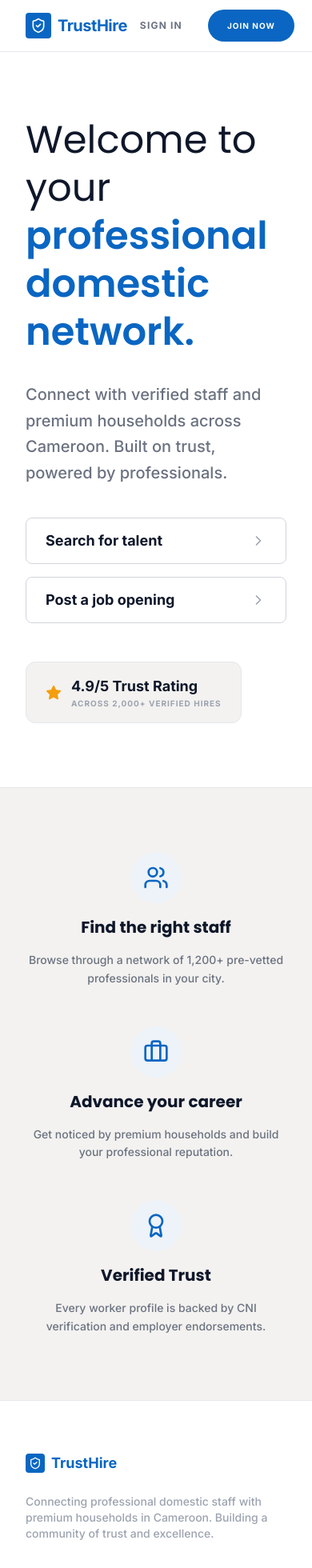
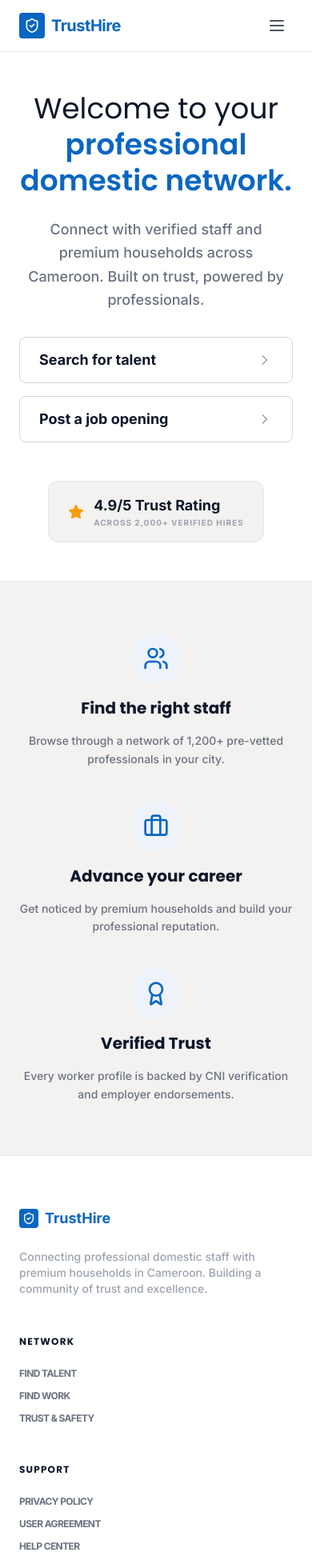
Before and after one commit to VeroneNji/TrustHire, a Next.js app: page / in a window 390 px wide. Shown: the top 1960 px of the page at 80% size. Built offline with nearby package versions, Linux system fonts and the light colour scheme.

Commit message:
Mobile responsiveness: Added hamburger menu to landing page and responsive sidebar drawer to dashboards

```diff
--- a/src/app/dashboard/employer/page.tsx
+++ b/src/app/dashboard/employer/page.tsx
@@ -42,28 +42,28 @@ export default async function EmployerDashboard() {
     <div className="min-h-screen bg-[#F3F2F0]">
       <Sidebar type="employer" activeTab="dashboard" />
 
-      <main className="pl-64">
+      <main className="lg:pl-64 pt-16 lg:pt-0">
         {/* Professional Header */}
-        <header className="bg-white border-b border-gray-200 px-8 py-4 flex items-center justify-between sticky top-0 z-20">
+        <header className="bg-white border-b border-gray-200 px-4 md:px-8 py-4 flex items-center justify-between sticky top-0 z-20">
           <div className="flex items-center gap-4 flex-1 max-w-xl">
-            <div className="relative w-full">
+            <div className="relative w-full ml-12 lg:ml-0">
               <Search className="absolute left-3 top-1/2 -translate-y-1/2 text-gray-400 w-4 h-4" />
               <input
                 className="w-full bg-[#EDF3F8] border-none rounded-md py-2 pl-10 pr-4 text-sm focus:ring-2 focus:ring-[#0A66C2] transition-all"
-                placeholder="Search for workers, skills, or jobs..."
+                placeholder="Search..."
               />
             </div>
           </div>
-          <div className="flex items-center gap-3 ml-8">
+          <div className="flex items-center gap-3 ml-4">
             <Link href="/dashboard/employer/jobs/new">
-              <Button className="bg-[#0A66C2] hover:bg-[#004182] text-white rounded-full px-6 font-bold text-sm">
-                Post a Job
+              <Button className="bg-[#0A66C2] hover:bg-[#004182] text-white rounded-full px-4 md:px-6 font-bold text-[10px] md:text-sm h-9 md:h-10">
+                Post Job
               </Button>
             </Link>
           </div>
         </header>
 
-        <div className="max-w-6xl mx-auto p-8 grid lg:grid-cols-12 gap-6">
+        <div className="max-w-6xl mx-auto p-4 md:p-8 grid lg:grid-cols-12 gap-6">
           {/* Left Column: Stats & Quick Actions */}
           <div className="lg:col-span-3 space-y-6">
             <Card className="border-gray-200 shadow-sm overflow-hidden">
--- a/src/app/dashboard/worker/page.tsx
+++ b/src/app/dashboard/worker/page.tsx
@@ -38,21 +38,21 @@ export default async function WorkerDashboard() {
     <div className="min-h-screen bg-[#F3F2F0]">
       <Sidebar type="worker" activeTab="dashboard" />
 
-      <main className="pl-64">
+      <main className="lg:pl-64 pt-16 lg:pt-0">
         {/* Header - Search focused like LinkedIn */}
-        <header className="bg-white border-b border-gray-200 px-8 py-4 sticky top-0 z-20">
+        <header className="bg-white border-b border-gray-200 px-4 md:px-8 py-4 sticky top-0 z-20">
           <div className="flex items-center gap-4 flex-1 max-w-xl">
-            <div className="relative w-full">
+            <div className="relative w-full ml-12 lg:ml-0">
               <Search className="absolute left-3 top-1/2 -translate-y-1/2 text-gray-400 w-4 h-4" />
               <input
                 className="w-full bg-[#EDF3F8] border-none rounded-md py-2 pl-10 pr-4 text-sm focus:ring-2 focus:ring-[#0A66C2] transition-all"
-                placeholder="Search for jobs, skills, or companies..."
+                placeholder="Search jobs..."
               />
             </div>
           </div>
         </header>
 
-        <div className="max-w-6xl mx-auto p-8 grid lg:grid-cols-12 gap-6">
+        <div className="max-w-6xl mx-auto p-4 md:p-8 grid lg:grid-cols-12 gap-6">
           {/* Left Column: Profile Summary */}
           <div className="lg:col-span-3 space-y-6">
             <Card className="border-gray-200 shadow-sm overflow-hidden bg-white">
--- a/src/app/page.tsx
+++ b/src/app/page.tsx
@@ -10,15 +10,20 @@ import {
   ChevronRight,
   MapPin,
   Globe,
-  Users
+  Users,
+  Menu,
+  X
 } from "lucide-react";
 import { Button } from "@/components/ui/button";
+import { useState } from "react";
 
 export default function Home() {
+  const [isMenuOpen, setIsMenuOpen] = useState(false);
+
   return (
     <main className="flex min-h-screen flex-col bg-[#F3F2F0] text-[#0F172A]">
       {/* LinkedIn-style Navigation */}
-      <nav className="flex items-center justify-between px-8 md:px-16 py-3 bg-white border-b border-gray-200 sticky top-0 z-50">
+      <nav className="flex items-center justify-between px-6 md:px-16 py-3 bg-white border-b border-gray-200 sticky top-0 z-50">
         <div className="flex items-center gap-8">
           <Link href="/" className="flex items-center gap-2">
             <div className="w-8 h-8 bg-[#0A66C2] rounded flex items-center justify-center shadow-sm">
@@ -38,12 +43,13 @@ export default function Home() {
           </div>
         </div>
 
-        <div className="flex items-center gap-6">
-          <div className="hidden md:flex items-center gap-8 text-gray-500 font-semibold text-xs uppercase tracking-widest">
+        {/* Desktop Menu */}
+        <div className="hidden md:flex items-center gap-6">
+          <div className="flex items-center gap-8 text-gray-500 font-semibold text-xs uppercase tracking-widest">
             <Link href="/workers" className="hover:text-[#0A66C2] transition-colors">Find Staff</Link>
             <Link href="/jobs" className="hover:text-[#0A66C2] transition-colors">Find Work</Link>
           </div>
-          <div className="h-6 w-px bg-gray-200 hidden md:block"></div>
+          <div className="h-6 w-px bg-gray-200"></div>
           <div className="flex items-center gap-4">
             <Link href="/login">
               <Button variant="ghost" className="font-bold text-xs uppercase tracking-widest text-gray-500 hover:text-[#0A66C2] hover:bg-transparent">
@@ -57,34 +63,67 @@ export default function Home() {
             </Link>
           </div>
         </div>
+
+        {/* Mobile Hamburger Toggle */}
+        <button
+          className="md:hidden p-2 text-gray-600 hover:bg-gray-100 rounded-lg transition-colors"
+          onClick={() => setIsMenuOpen(!isMenuOpen)}
+        >
+          {isMenuOpen ? <X className="w-6 h-6" /> : <Menu className="w-6 h-6" />}
+        </button>
+
+        {/* Mobile Menu Overlay */}
+        {isMenuOpen && (
+          <div className="absolute top-full left-0 w-full bg-white border-b border-gray-200 shadow-xl md:hidden animate-in slide-in-from-top duration-300 z-40">
+            <div className="flex flex-col p-6 gap-6">
+              <div className="relative w-full">
+                <Search className="absolute left-3 top-1/2 -translate-y-1/2 text-gray-400 w-4 h-4" />
+                <input
+                  className="w-full bg-[#EDF3F8] border-none rounded py-3 pl-10 pr-4 text-sm focus:ring-2 focus:ring-[#0A66C2]"
+                  placeholder="Search jobs, talent..."
+                />
+              </div>
+              <div className="flex flex-col gap-4 text-gray-600 font-bold text-sm uppercase tracking-widest border-t border-gray-50 pt-4">
+                <Link href="/workers" onClick={() => setIsMenuOpen(false)}>Find Staff</Link>
+                <Link href="/jobs" onClick={() => setIsMenuOpen(false)}>Find Work</Link>
+                <Link href="/login" onClick={() => setIsMenuOpen(false)}>Sign In</Link>
+              </div>
+              <Link href="/register" onClick={() => setIsMenuOpen(false)}>
+                <Button className="w-full bg-[#0A66C2] py-6 rounded-full font-bold uppercase tracking-widest text-xs">
+                  Join TrustHire Now
+                </Button>
+              </Link>
+            </div>
+          </div>
+        )}
       </nav>
 
       {/* Hero Section - Professional & Clean */}
-      <section className="bg-white border-b border-gray-200 py-20 px-8 md:px-16">
-        <div className="max-w-6xl mx-auto grid lg:grid-cols-2 gap-16 items-center">
+      <section className="bg-white border-b border-gray-200 py-12 md:py-20 px-6 md:px-16">
+        <div className="max-w-6xl mx-auto grid lg:grid-cols-2 gap-12 md:gap-16 items-center">
           <div>
-            <h1 className="text-5xl md:text-6xl font-light leading-tight text-[#0F172A] mb-8">
+            <h1 className="text-4xl md:text-6xl font-light leading-tight text-[#0F172A] mb-6 md:mb-8 text-center lg:text-left">
               Welcome to your <br/>
               <span className="text-[#0A66C2] font-semibold">professional domestic network.</span>
             </h1>
-            <p className="text-xl text-gray-500 font-medium max-w-lg mb-10 leading-relaxed">
+            <p className="text-lg md:text-xl text-gray-500 font-medium max-w-lg mb-8 md:mb-10 leading-relaxed mx-auto lg:mx-0 text-center lg:text-left">
               Connect with verified staff and premium households across Cameroon. Built on trust, powered by professionals.
             </p>
 
-            <div className="space-y-4">
-              <Link href="/workers" className="block w-full sm:w-80">
+            <div className="space-y-4 flex flex-col items-center lg:items-start">
+              <Link href="/workers" className="w-full sm:w-80">
                 <Button className="w-full bg-white hover:bg-gray-50 text-[#0F172A] border border-gray-300 py-7 rounded-lg font-bold text-lg flex justify-between px-6 transition-all group">
                   Search for talent <ChevronRight className="w-5 h-5 text-gray-400 group-hover:translate-x-1 transition-transform" />
                 </Button>
               </Link>
-              <Link href="/jobs" className="block w-full sm:w-80">
+              <Link href="/jobs" className="w-full sm:w-80">
                 <Button className="w-full bg-white hover:bg-gray-50 text-[#0F172A] border border-gray-300 py-7 rounded-lg font-bold text-lg flex justify-between px-6 transition-all group">
                   Post a job opening <ChevronRight className="w-5 h-5 text-gray-400 group-hover:translate-x-1 transition-transform" />
                 </Button>
               </Link>
             </div>
 
-            <div className="mt-12 flex items-center gap-4">
+            <div className="mt-12 flex justify-center lg:justify-start">
               <div className="flex items-center gap-3 bg-[#F3F2F0] px-6 py-4 rounded-xl border border-gray-200">
                 <Star className="w-5 h-5 text-amber-500 fill-amber-500" />
                 <div>
@@ -115,14 +154,14 @@ export default function Home() {
       </section>
 
       {/* Value Props */}
-      <section className="py-20 px-8 md:px-16 max-w-6xl mx-auto grid md:grid-cols-3 gap-12">
+      <section className="py-16 md:py-20 px-6 md:px-16 max-w-6xl mx-auto grid md:grid-cols-3 gap-10 md:gap-12">
         {[
           { icon: Users, title: "Find the right staff", desc: "Browse through a network of 1,200+ pre-vetted professionals in your city." },
           { icon: Briefcase, title: "Advance your career", desc: "Get noticed by premium households and build your professional reputation." },
           { icon: Award, title: "Verified Trust", desc: "Every worker profile is backed by CNI verification and employer endorsements." },
         ].map((item, idx) => (
           <div key={idx} className="text-center space-y-4">
-            <div className="w-16 h-16 bg-[#EDF3F8] rounded-full flex items-center justify-center mx-auto">
+            <div className="w-16 h-16 bg-[#EDF3F8] rounded-full flex items-center justify-center mx-auto transition-transform hover:scale-110">
               <item.icon className="w-8 h-8 text-[#0A66C2]" />
             </div>
             <h3 className="text-xl font-bold text-[#0F172A]">{item.title}</h3>
@@ -132,9 +171,9 @@ export default function Home() {
       </section>
 
       {/* Footer - Professional & Minimal */}
-      <footer className="bg-white pt-16 pb-8 px-8 md:px-16 border-t border-gray-200 mt-auto">
-        <div className="max-w-6xl mx-auto grid md:grid-cols-4 gap-12 border-b border-gray-100 pb-12">
-          <div className="col-span-2 space-y-6">
+      <footer className="bg-white pt-16 pb-8 px-6 md:px-16 border-t border-gray-200 mt-auto">
+        <div className="max-w-6xl mx-auto grid sm:grid-cols-2 md:grid-cols-4 gap-12 border-b border-gray-100 pb-12">
+          <div className="sm:col-span-2 space-y-6">
             <div className="flex items-center gap-2">
               <div className="w-6 h-6 bg-[#0A66C2] rounded flex items-center justify-center">
                 <ShieldCheck className="text-white w-4 h-4" />
@@ -162,7 +201,7 @@ export default function Home() {
             </ul>
           </div>
         </div>
-        <div className="max-w-6xl mx-auto pt-8 flex flex-col md:flex-row justify-between items-center gap-4">
+        <div className="max-w-6xl mx-auto pt-8 flex flex-col md:flex-row justify-between items-center gap-4 text-center md:text-left">
           <p className="text-[10px] font-bold text-gray-300 uppercase tracking-widest">© {new Date().getFullYear()} TrustHire Engineering. Cameroon.</p>
           <div className="flex items-center gap-2 bg-gray-50 px-4 py-2 rounded-full border border-gray-100">
             <Globe className="w-3 h-3 text-gray-400" />
--- a/src/components/dashboard/sidebar.tsx
+++ b/src/components/dashboard/sidebar.tsx
@@ -14,11 +14,14 @@ import {
   LogOut,
   ShieldCheck,
   ChevronRight,
-  Search
+  Search,
+  Menu,
+  X
 } from "lucide-react";
 import { cn } from "@/lib/utils";
 import { createClient } from "@/lib/supabase";
 import { useRouter } from "next/navigation";
+import { useState } from "react";
 
 interface SidebarProps {
   type: "employer" | "worker" | "admin";
@@ -29,6 +32,7 @@ export function Sidebar({ type, activeTab }: SidebarProps) {
   const pathname = usePathname();
   const router = useRouter();
   const supabase = createClient();
+  const [isOpen, setIsOpen] = useState(false);
 
   const menuItems = {
     employer: [
@@ -59,7 +63,30 @@ export function Sidebar({ type, activeTab }: SidebarProps) {
   };
 
   return (
-    <div className="w-64 bg-white border-r border-gray-200 h-screen fixed left-0 top-0 flex flex-col z-50">
+    <>
+      {/* Mobile Toggle Button */}
+      <div className="lg:hidden fixed top-4 left-4 z-[60]">
+        <button
+          className="bg-white p-2 rounded-md shadow-md border border-gray-200 flex items-center justify-center"
+          onClick={() => setIsOpen(!isOpen)}
+        >
+          {isOpen ? <X className="w-5 h-5" /> : <Menu className="w-5 h-5" />}
+        </button>
+      </div>
+
+      {/* Mobile Overlay */}
+      {isOpen && (
+        <div
+          className="fixed inset-0 bg-black/50 z-[55] lg:hidden backdrop-blur-sm transition-all"
+          onClick={() => setIsOpen(false)}
+        />
+      )}
+
+      {/* Sidebar Container */}
+      <div className={cn(
+        "w-64 bg-white border-r border-gray-200 h-screen fixed left-0 top-0 flex flex-col z-[58] transition-transform duration-300 lg:translate-x-0",
+        isOpen ? "translate-x-0" : "-translate-x-full"
+      )}>
         {/* LinkedIn-style Brand Header */}
         <div className="p-6 border-b border-gray-100 flex items-center gap-3">
           <Link href="/" className="flex items-center gap-2.5">
@@ -76,6 +103,7 @@ export function Sidebar({ type, activeTab }: SidebarProps) {
             <Link
               key={item.id}
               href={item.href}
+              onClick={() => setIsOpen(false)}
               className={cn(
                 "flex items-center gap-3 px-4 py-3 rounded-lg text-sm font-semibold transition-all group",
                 pathname === item.href || activeTab === item.id
@@ -93,6 +121,7 @@ export function Sidebar({ type, activeTab }: SidebarProps) {
           <div className="pt-6 mt-6 border-t border-gray-100 space-y-1">
             <Link
               href="/dashboard/notifications"
+              onClick={() => setIsOpen(false)}
               className="flex items-center gap-3 px-4 py-3 rounded-lg text-sm font-semibold text-gray-500 hover:bg-[#F3F6F8] hover:text-[#0A66C2] group transition-all"
             >
               <Bell className="w-5 h-5 text-gray-400 group-hover:text-[#0A66C2]" />
@@ -100,6 +129,7 @@ export function Sidebar({ type, activeTab }: SidebarProps) {
             </Link>
             <Link
               href="/dashboard/settings"
+              onClick={() => setIsOpen(false)}
               className="flex items-center gap-3 px-4 py-3 rounded-lg text-sm font-semibold text-gray-500 hover:bg-[#F3F6F8] hover:text-[#0A66C2] group transition-all"
             >
               <Settings className="w-5 h-5 text-gray-400 group-hover:text-[#0A66C2]" />
@@ -119,5 +149,6 @@ export function Sidebar({ type, activeTab }: SidebarProps) {
           </button>
         </div>
       </div>
+    </>
   );
 }
```
Lines whose indentation alone changed are shown as unchanged.
